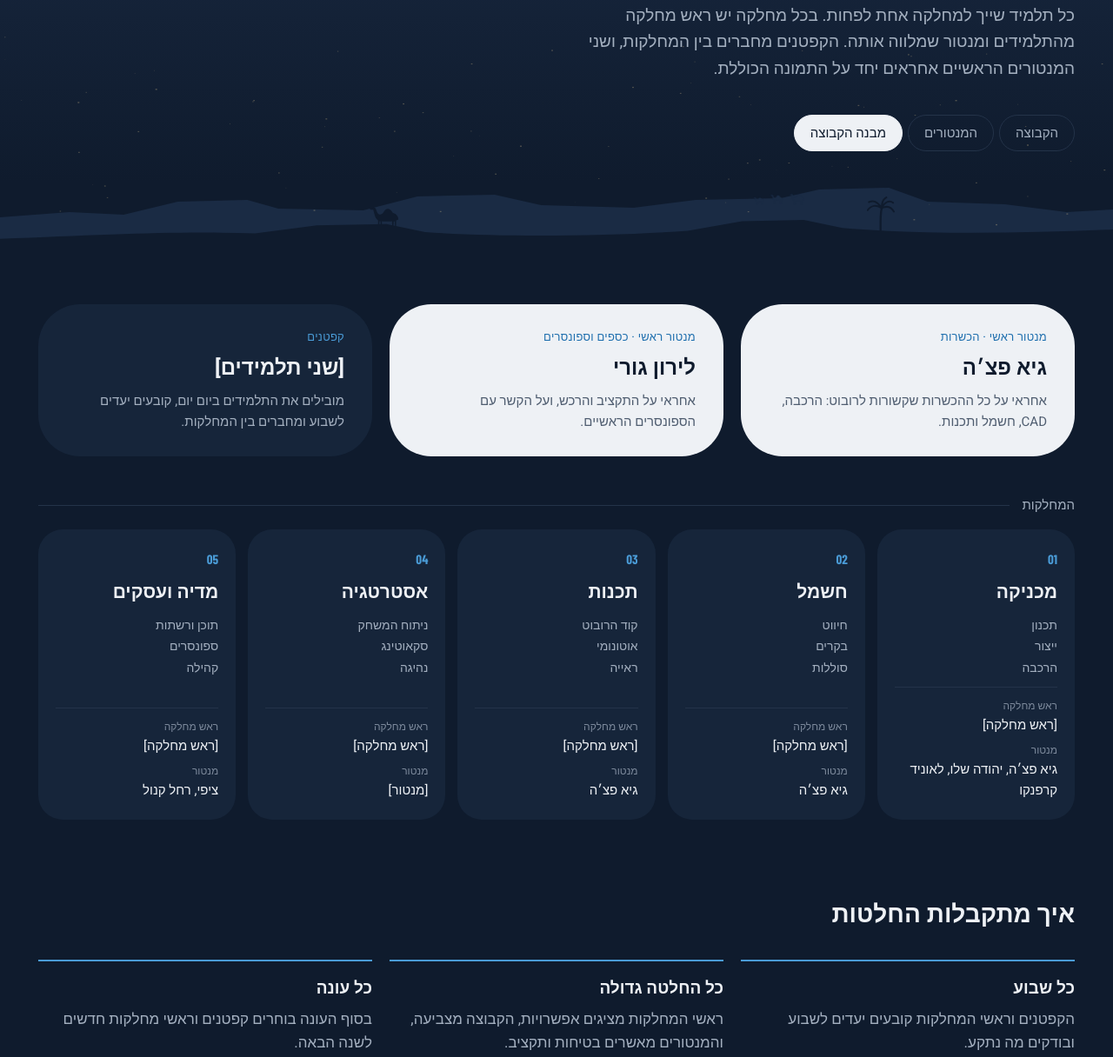
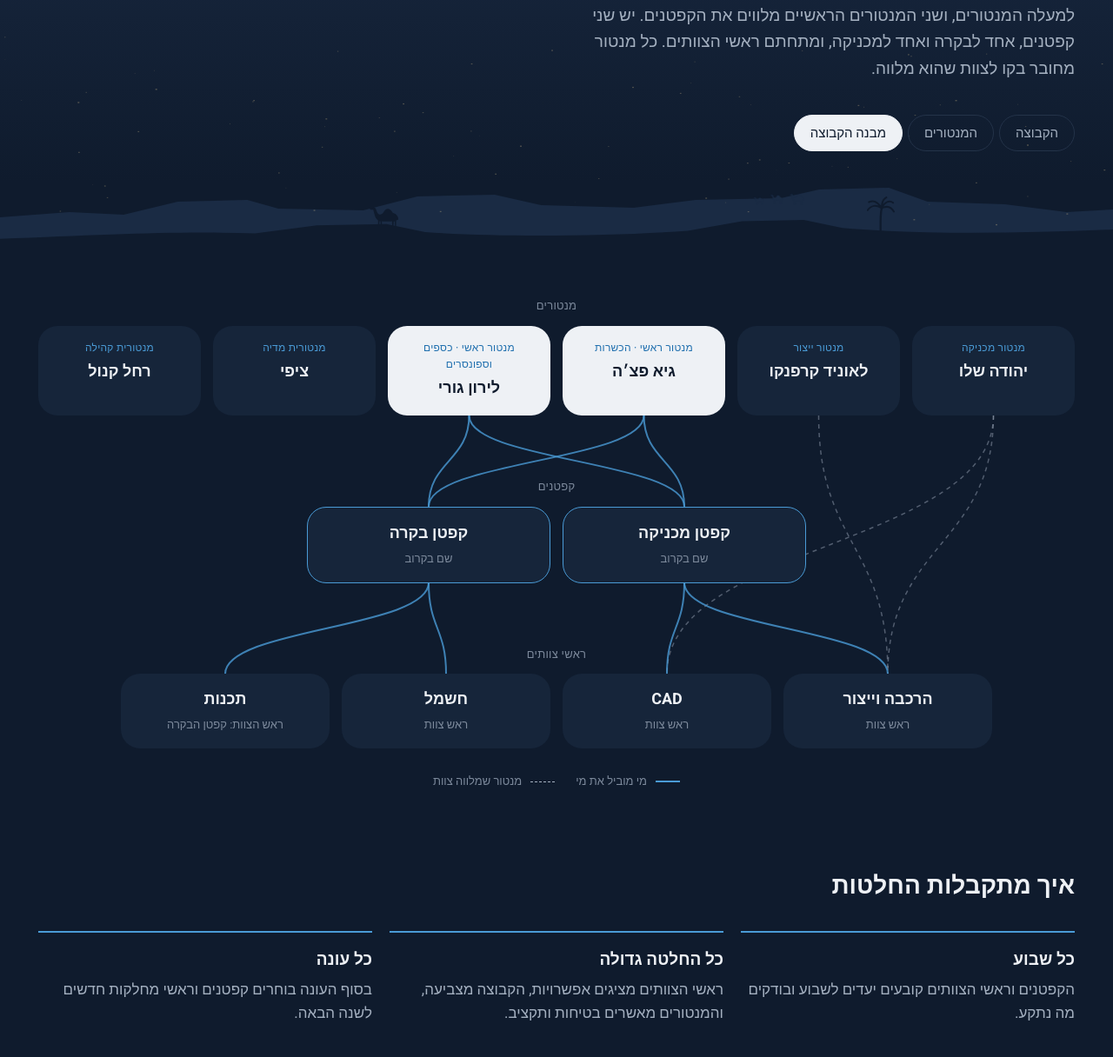
Before and after one commit to guypacha/they3211-website, an Astro site: page /team/structure in a window 1280 px wide. Shown: the part 252-1468 px from the top of the page at 87% size. Built offline with nearby package versions, Linux system fonts and the light colour scheme; Astro itself is replaced by a stand-in of ours.

Commit message:
Structure page: tree diagram (mentors, two captains, team leads) with connecting lines
Co-Authored-By: Claude Opus 5.5 <noreply@anthropic.com>
Claude-Session: https://claude.ai/code/session_018RPcTNvoaYB1QEZDQGUJfG

```diff
--- a/src/components/Structure.astro
+++ b/src/components/Structure.astro
@@ -1,31 +1,25 @@
 ---
 import Base from '../layouts/Base.astro';
 import TeamTabs from './TeamTabs.astro';
-import { leadership, depts } from '../data/people';
+import { tree } from '../data/people';
 const { lang = 'he' } = Astro.props as { lang?: 'he' | 'en' };
 const he = lang === 'he';
 const t = he
-  ? { title: 'מבנה הקבוצה', desc: 'איך קבוצה 3211 בנויה: הנהלה, קפטנים וחמש מחלקות.', lbl: 'מבנה הקבוצה', h: 'איך הקבוצה עובדת.', p: 'כל תלמיד שייך למחלקה אחת לפחות. בכל מחלקה יש ראש מחלקה מהתלמידים ומנטור שמלווה אותה. הקפטנים מחברים בין המחלקות, ושני המנטורים הראשיים אחראים יחד על התמונה הכוללת.', lead: 'ראש מחלקה', mentor: 'מנטור', depts: 'המחלקות', flow: 'איך מתקבלות החלטות', steps: [['כל שבוע', 'הקפטנים וראשי המחלקות קובעים יעדים לשבוע ובודקים מה נתקע.'], ['כל החלטה גדולה', 'ראשי המחלקות מציגים אפשרויות, הקבוצה מצביעה, והמנטורים מאשרים בטיחות ותקציב.'], ['כל עונה', 'בסוף העונה בוחרים קפטנים וראשי מחלקות חדשים לשנה הבאה.']] }
-  : { title: 'Team structure', desc: 'How team 3211 is organized: leadership, captains and five departments.', lbl: 'Team structure', h: 'How the team works.', p: 'Every student belongs to at least one department. Each department has a student lead and a mentor. The captains connect the departments, and the two co-lead mentors look after the whole picture together.', lead: 'Student lead', mentor: 'Mentor', depts: 'Departments', flow: 'How decisions are made', steps: [['Every week', 'Captains and department leads set the goals for the week and check what is stuck.'], ['Every big decision', 'Department leads present options, the team votes, and mentors sign off on safety and budget.'], ['Every season', 'At the end of the season we choose new captains and department leads for next year.']] };
+  ? { title: 'מבנה הקבוצה', desc: 'איך קבוצה 3211 בנויה: מנטורים, שני קפטנים וראשי צוותים.', lbl: 'מבנה הקבוצה', h: 'איך הקבוצה עובדת.', p: 'למעלה המנטורים, ושני המנטורים הראשיים מלווים את הקפטנים. יש שני קפטנים, אחד לבקרה ואחד למכניקה, ומתחתם ראשי הצוותים. כל מנטור מחובר בקו לצוות שהוא מלווה.', rowM: 'מנטורים', rowC: 'קפטנים', rowT: 'ראשי צוותים', tbd: 'שם בקרוב', keyLine: 'מי מוביל את מי', keyMentor: 'מנטור שמלווה צוות', lead: 'ראש מחלקה', mentor: 'מנטור', depts: 'המחלקות', flow: 'איך מתקבלות החלטות', steps: [['כל שבוע', 'הקפטנים וראשי הצוותים קובעים יעדים לשבוע ובודקים מה נתקע.'], ['כל החלטה גדולה', 'ראשי הצוותים מציגים אפשרויות, הקבוצה מצביעה, והמנטורים מאשרים בטיחות ותקציב.'], ['כל עונה', 'בסוף העונה בוחרים קפטנים וראשי מחלקות חדשים לשנה הבאה.']] }
+  : { title: 'Team structure', desc: 'How team 3211 is organized: mentors, two captains and team leads.', lbl: 'Team structure', h: 'How the team works.', p: 'Mentors are at the top, and the two co-lead mentors guide the captains. There are two captains, one for control and one for mechanics, and the team leads sit under them. Each mentor has a line to the team they guide.', rowM: 'Mentors', rowC: 'Captains', rowT: 'Team leads', tbd: 'Name coming soon', keyLine: 'Who leads whom', keyMentor: 'Mentor guiding a team', lead: 'Student lead', mentor: 'Mentor', depts: 'Departments', flow: 'How decisions are made', steps: [['Every week', 'Captains and team leads set the goals for the week and check what is stuck.'], ['Every big decision', 'Team leads present options, the team votes, and mentors sign off on safety and budget.'], ['Every season', 'At the end of the season we choose new captains and team leads for next year.']] };
 ---
 <Base title={t.title} description={t.desc} lang={lang}>
   <div class="w">
     <header class="page-head"><span class="lbl">{t.lbl}</span><h1>{t.h}</h1><p>{t.p}</p><TeamTabs lang={lang} cur="structure" /></header>
-    <section class="org" aria-label={t.lbl}>
-      <div class="org-top rv">
-        {[leadership.head, leadership.finance, leadership.captains].map((x, i) => (
-          <div class:list={['org-n', { lead: i < 2 }]}><span class="lbl acc">{x.title[lang]}</span><b>{x.who[lang]}</b><p set:html={x.does[lang]} /></div>))}
-      </div>
-      <h2 class="org-h">{t.depts}</h2>
-      <ul class="org-d">
-        {depts.map((d, i) => (
-          <li class="rv">
-            <span class="org-i"><bdi>0{i + 1}</bdi></span>
-            <h3>{d.name[lang]}</h3>
-            <ul class="org-does">{d.does.map(x => <li>{x[lang]}</li>)}</ul>
-            <dl><div><dt>{t.lead}</dt><dd>{d.lead[lang]}</dd></div><div><dt>{t.mentor}</dt><dd>{d.mentor[lang]}</dd></div></dl>
-          </li>))}
-      </ul>
+    <section class="tree" id="tree" aria-label={t.lbl}>
+      <svg class="tree-lines" aria-hidden="true"></svg>
+      <h2 class="tree-h">{t.rowM}</h2>
+      <ul class="tree-row rm">{tree.mentors.map(n => <li class:list={['tn', { lead: n.id === 'guy' || n.id === 'liron' }]} data-id={n.id} data-to={n.to.join(' ')} tabindex="0"><span class="lbl acc">{n.title[lang]}</span><b>{n.who?.[lang]}</b></li>)}</ul>
+      <h2 class="tree-h">{t.rowC}</h2>
+      <ul class="tree-row rc">{tree.captains.map(n => <li class="tn cap" data-id={n.id} data-to={n.to.join(' ')} tabindex="0"><b>{n.title[lang]}</b><span class="tn-who">{n.who?.[lang] ?? t.tbd}</span></li>)}</ul>
+      <h2 class="tree-h">{t.rowT}</h2>
+      <ul class="tree-row rt">{tree.teams.map(n => <li class="tn team" data-id={n.id} tabindex="0"><b><bdi>{n.title[lang]}</bdi></b><span class="tn-who">{n.note?.[lang]}</span>{(() => { const ms = tree.mentors.filter(m => m.to.includes(n.id)); return ms.length ? <span class="tn-mentors">{t.mentor}: {ms.map(m => m.who![lang]).join(', ')}</span> : null; })()}</li>)}</ul>
+      <p class="tree-key"><span class="k solid"></span>{t.keyLine} <span class="k dash"></span><span class="km">{t.keyMentor}</span></p>
     </section>
     <section class="sec"><div class="head"><h2>{t.flow}</h2></div>
       <ol class="flow">{t.steps.map(([a, b]) => <li class="rv"><b>{a}</b><p>{b}</p></li>)}</ol>
@@ -33,24 +27,59 @@ const t = he
   </div>
 </Base>
 <style>
-.org{padding-top:56px}
-.org-top{display:grid;grid-template-columns:1fr 1fr 1fr;gap:20px;position:relative}
-.org-n{background:var(--bg2);border-radius:var(--r-lg,36px);padding:28px 32px;display:flex;flex-direction:column;gap:6px}
-.org-n.lead{background:var(--ink);color:var(--bg)}.org-n.lead .lbl{color:var(--lead-lbl)}.org-n.lead p{color:var(--lead-p)}
-.org-n b{font-size:24px;font-weight:700}
-.org-n p{margin:0;color:var(--soft);font-size:15px}
-.org-h{font-size:15px;font-weight:500;color:var(--soft);margin:44px 0 16px;display:flex;align-items:center;gap:14px}
-.org-h::after{content:"";flex:1;height:1px;background:var(--line)}
-.org-d{list-style:none;margin:0;padding:0;display:grid;grid-template-columns:repeat(5,minmax(0,1fr));gap:14px}
-.org-d>li{background:var(--bg2);border-radius:var(--r,28px);padding:22px 20px;display:flex;flex-direction:column;gap:10px;position:relative}
-.org-i{font-family:var(--n);font-weight:700;font-size:15px;color:var(--blue)}
-.org-d h3{margin:0;font-size:21px;font-weight:700}
-.org-does{list-style:none;margin:0;padding:0;color:var(--soft);font-size:14px;display:grid;gap:2px}
-.org-d dl{margin:auto 0 0;padding-top:12px;border-top:1px solid var(--line);display:grid;gap:8px}
-.org-d dt{font-size:12px;color:var(--dim)}.org-d dd{margin:0;font-size:15px}
+.tree{position:relative;padding-top:48px}
+.tree-lines{position:absolute;inset:0;width:100%;height:100%;pointer-events:none;overflow:visible}
+.tree-lines :global(path){fill:none;stroke:var(--soft);stroke-width:1.5;opacity:.45;transition:opacity .2s,stroke .2s}
+.tree-lines :global(path.h){stroke:var(--blue);stroke-width:2;opacity:.8}
+.tree-lines :global(path.mt){stroke-dasharray:5 5}
+.tree.focus .tree-lines :global(path){opacity:.1}.tree.focus .tree-lines :global(path.on){opacity:1}
+.tree.focus .tn{opacity:.35}.tree.focus .tn.on{opacity:1}
+.tree-h{font-size:13px;font-weight:500;color:var(--dim);margin:0 0 12px;text-align:center;letter-spacing:.02em}
+.tree-row{list-style:none;margin:0 0 72px;padding:0;display:flex;justify-content:center;gap:14px;flex-wrap:wrap;position:relative;z-index:1}
+.tree-row.rt{margin-bottom:28px}
+.tn{background:var(--bg2);border-radius:22px;padding:16px 18px;display:flex;flex-direction:column;gap:4px;min-width:0;flex:1 1 0;max-width:200px;text-align:center;transition:opacity .2s;cursor:default;outline-offset:3px}
+.tn b{font-size:18px;font-weight:700;white-space:normal;overflow-wrap:break-word;text-wrap:balance}
+.tn .lbl{font-size:12px}
+.tn.lead{background:var(--ink);color:var(--bg)}.tn.lead .lbl{color:var(--lead-lbl)}
+.tn.cap{max-width:280px;border:1.5px solid var(--blue)}
+.tn.team{max-width:240px}
+.tn :global(bdi){white-space:normal}
+.tn-who{font-size:13px;color:var(--dim)}
+.tn-mentors{display:none;font-size:12px;color:var(--soft)}
+.tree-key{display:flex;gap:10px;align-items:center;justify-content:center;flex-wrap:wrap;font-size:13px;color:var(--dim);margin:0}
+.k{display:inline-block;width:28px;height:0;border-top:2px solid var(--blue)}.k.dash{border-top:1.5px dashed var(--soft);margin-inline-start:14px}
+@media(max-width:760px){.tree-lines :global(path.mt){display:none}.tn-mentors{display:block}.k.dash,.km{display:none}.tree-row.rm{display:grid;grid-template-columns:repeat(3,minmax(0,1fr))}.tree-row.rt{display:grid;grid-template-columns:repeat(4,minmax(0,1fr));gap:8px}.rt .tn{padding:10px 6px}.rt .tn b{font-size:14px}.rt .tn-who,.tn-mentors{font-size:11px}.rm [data-id=guy]{order:5}.rm [data-id=liron]{order:6}.rm [data-id=rachel]{order:4}.tn{max-width:none;padding:12px 10px}.tn b{font-size:15px}.tree-row{margin-bottom:56px}}
 .flow{list-style:none;margin:0;padding:0;display:grid;grid-template-columns:repeat(3,1fr);gap:20px;counter-reset:f}
 .flow li{border-top:2px solid var(--blue);padding-top:16px}
 .flow b{font-size:19px}.flow p{margin:6px 0 0;color:var(--soft)}
 @media(max-width:1000px){.org-d{grid-template-columns:repeat(2,minmax(0,1fr))}}
 @media(max-width:700px){.org-top,.flow{grid-template-columns:1fr}.org-d{grid-template-columns:minmax(0,1fr)}.org-n{padding:24px}}
 </style>
+<script>
+  // Draw the tree lines between boxes, and redraw when the layout changes.
+  const tree = document.getElementById('tree');
+  if (tree) {
+    const svg = tree.querySelector('svg')!, NS = 'http://www.w3.org/2000/svg';
+    const box = (id: string) => tree.querySelector<HTMLElement>(`[data-id="${id}"]`);
+    const draw = () => {
+      const r0 = tree.getBoundingClientRect(); svg.innerHTML = '';
+      tree.querySelectorAll<HTMLElement>('[data-to]').forEach(a => a.dataset.to!.split(' ').filter(Boolean).forEach(id => {
+        const b = box(id); if (!b) return;
+        const ra = a.getBoundingClientRect(), rb = b.getBoundingClientRect();
+        const x1 = ra.left + ra.width / 2 - r0.left, y1 = ra.bottom - r0.top, x2 = rb.left + rb.width / 2 - r0.left, y2 = rb.top - r0.top, my = (y1 + y2) / 2;
+        const p = document.createElementNS(NS, 'path');
+        p.setAttribute('d', `M${x1} ${y1}C${x1} ${my} ${x2} ${my} ${x2} ${y2}`);
+        const mentorToTeam = a.closest('.rm') && b.classList.contains('team');
+        p.setAttribute('class', mentorToTeam ? 'mt' : 'h'); p.dataset.a = a.dataset.id; p.dataset.b = id; svg.appendChild(p);
+      }));
+    };
+    new ResizeObserver(draw).observe(tree); document.fonts?.ready.then(draw); draw();
+    // Stage the focus: pointing at a box lights up its own lines and the boxes they reach.
+    const focus = (el: HTMLElement | null) => {
+      tree.classList.toggle('focus', !!el); tree.querySelectorAll('.on').forEach(x => x.classList.remove('on')); if (!el) return;
+      const id = el.dataset.id!; el.classList.add('on');
+      svg.querySelectorAll<SVGPathElement>('path').forEach(p => { if (p.dataset.a === id || p.dataset.b === id) { p.classList.add('on'); box(p.dataset.a === id ? p.dataset.b! : p.dataset.a!)?.classList.add('on'); } });
+    };
+    tree.querySelectorAll<HTMLElement>('.tn').forEach(n => { n.addEventListener('mouseenter', () => focus(n)); n.addEventListener('focus', () => focus(n)); n.addEventListener('mouseleave', () => focus(null)); n.addEventListener('blur', () => focus(null)); });
+  }
+</script>
--- a/src/data/people.ts
+++ b/src/data/people.ts
@@ -36,3 +36,28 @@ export const depts: Dept[] = [
   { name: { he: 'מדיה ועסקים', en: 'Media and business' }, lead: { he: '[ראש מחלקה]', en: '[Lead]' }, mentor: { he: 'ציפי, רחל קנול', en: 'Tzipi, Rachel Knol' },
     does: [{ he: 'תוכן ורשתות', en: 'Content and social' }, { he: 'ספונסרים', en: 'Sponsors' }, { he: 'קהילה', en: 'Community' }] },
 ];
+
+// Structure page tree: mentors on top, then the two captains, then the team leads.
+// links: which mentor draws a line to which box. Only the two lead mentors connect to the captains.
+// The media and community team has no lead yet, so it is not shown.
+export type Node = { id: string; title: T; who?: T; note?: T };
+export const tree: { mentors: (Node & { to: string[] })[]; captains: (Node & { to: string[] })[]; teams: Node[] } = {
+  mentors: [
+    { id: 'yehuda', title: { he: 'מנטור מכניקה', en: 'Mechanical mentor' }, who: { he: 'יהודה שלו', en: 'Yehuda Shalev' }, to: ['t-asm', 't-cad'] },
+    { id: 'leonid', title: { he: 'מנטור ייצור', en: 'Manufacturing mentor' }, who: { he: 'לאוניד קרפנקו', en: 'Leonid Karpenko' }, to: ['t-asm'] },
+    { id: 'guy', title: { he: 'מנטור ראשי · הכשרות', en: 'Co-lead mentor · Training' }, who: { he: 'גיא פצ׳ה', en: 'Guy Pacha' }, to: ['c-mech', 'c-ctrl'] },
+    { id: 'liron', title: { he: 'מנטור ראשי · כספים וספונסרים', en: 'Co-lead mentor · Finance and sponsors' }, who: { he: 'לירון גורי', en: 'Liron Guri' }, to: ['c-mech', 'c-ctrl'] },
+    { id: 'tzipi', title: { he: 'מנטורית מדיה', en: 'Media mentor' }, who: { he: 'ציפי', en: 'Tzipi' }, to: [] },
+    { id: 'rachel', title: { he: 'מנטורית קהילה', en: 'Community mentor' }, who: { he: 'רחל קנול', en: 'Rachel Knol' }, to: [] },
+  ],
+  captains: [
+    { id: 'c-mech', title: { he: 'קפטן מכניקה', en: 'Mechanics captain' }, to: ['t-asm', 't-cad'] },
+    { id: 'c-ctrl', title: { he: 'קפטן בקרה', en: 'Control captain' }, to: ['t-elec', 't-prog'] },
+  ],
+  teams: [
+    { id: 't-asm', title: { he: 'הרכבה וייצור', en: 'Assembly and manufacturing' }, note: { he: 'ראש צוות', en: 'Team lead' } },
+    { id: 't-cad', title: { he: 'CAD', en: 'CAD' }, note: { he: 'ראש צוות', en: 'Team lead' } },
+    { id: 't-elec', title: { he: 'חשמל', en: 'Electrical' }, note: { he: 'ראש צוות', en: 'Team lead' } },
+    { id: 't-prog', title: { he: 'תכנות', en: 'Programming' }, note: { he: 'ראש הצוות: קפטן הבקרה', en: 'Led by the control captain' } },
+  ],
+};
```
